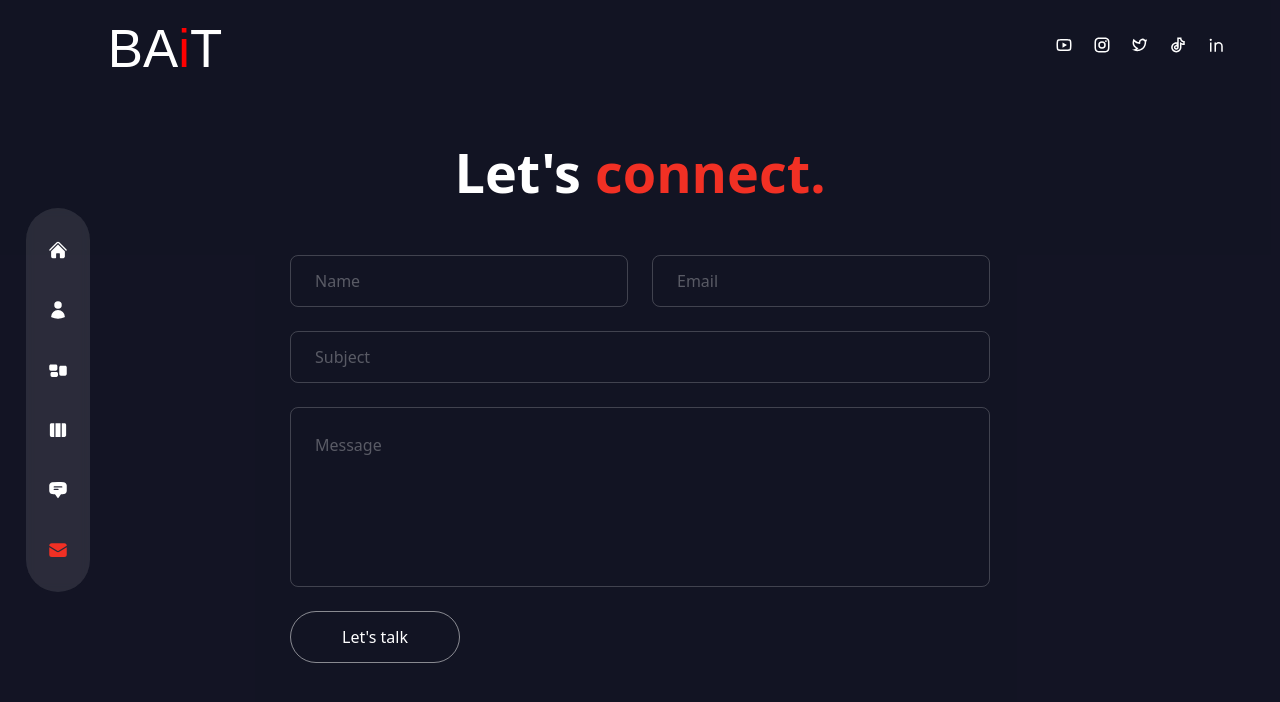
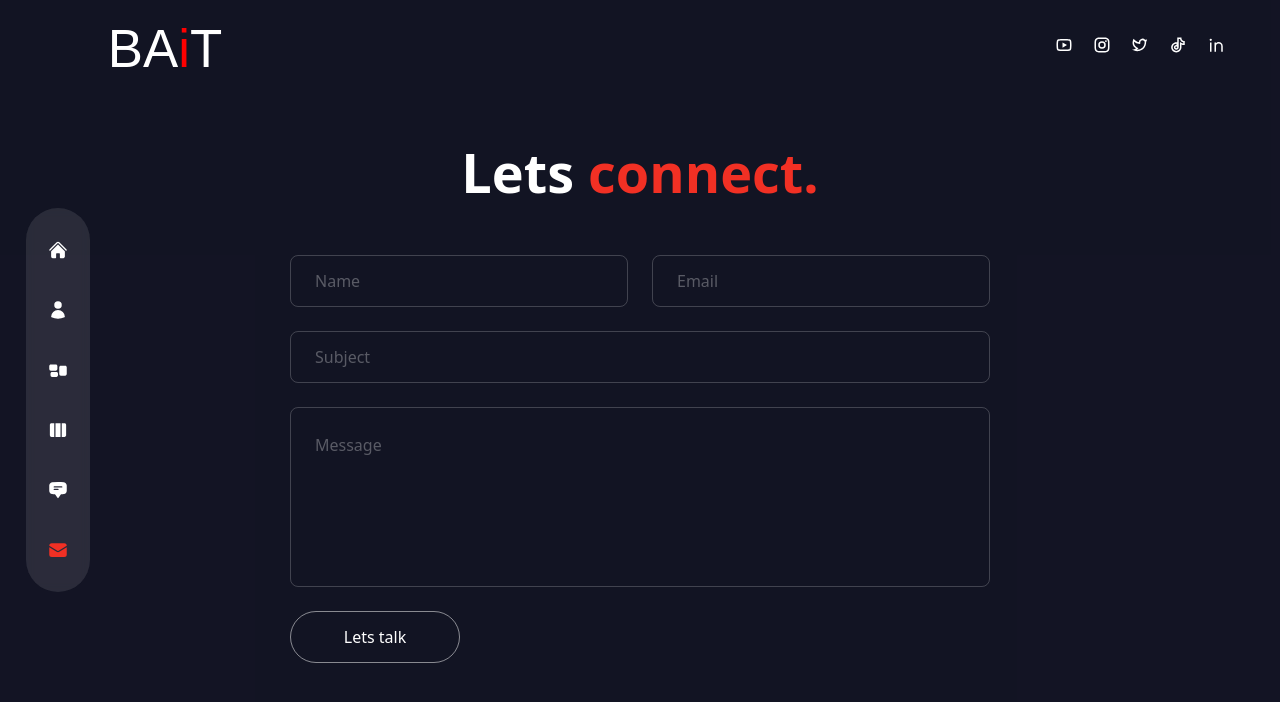
Before and after one commit to jahanzeb1018/bait, a Next.js app: page /contact in a window 1280 px wide. Shown: the top 702 px of the page. Built offline with nearby package versions, Linux system fonts and the light colour scheme.

Commit message:
V1 commit

```diff
--- a/pages/contact/index.js
+++ b/pages/contact/index.js
@@ -25,7 +25,7 @@
             exit="hidden"
             className='h2 text-center mb-12'
           >
-            Let's <span className='text-accent'>connect.</span>
+            Lets <span className='text-accent'>connect.</span>
           </motion.h2>
           {/* form */}
           <motion.form
@@ -47,7 +47,7 @@
             overflow-hidden hover:border-accent group'>
               <span className='group-hover:-translate-y-[120%] group-hover:opacity-0
               transition-all duration-500'>
-                Let's talk
+                Lets talk
               </span>
               <BsArrowRight className='-translate-y-[120%] opacity-0 group-hover:flex
               group-hover:-translate-y-0 group-hover:opacity-100 transition-all
```
